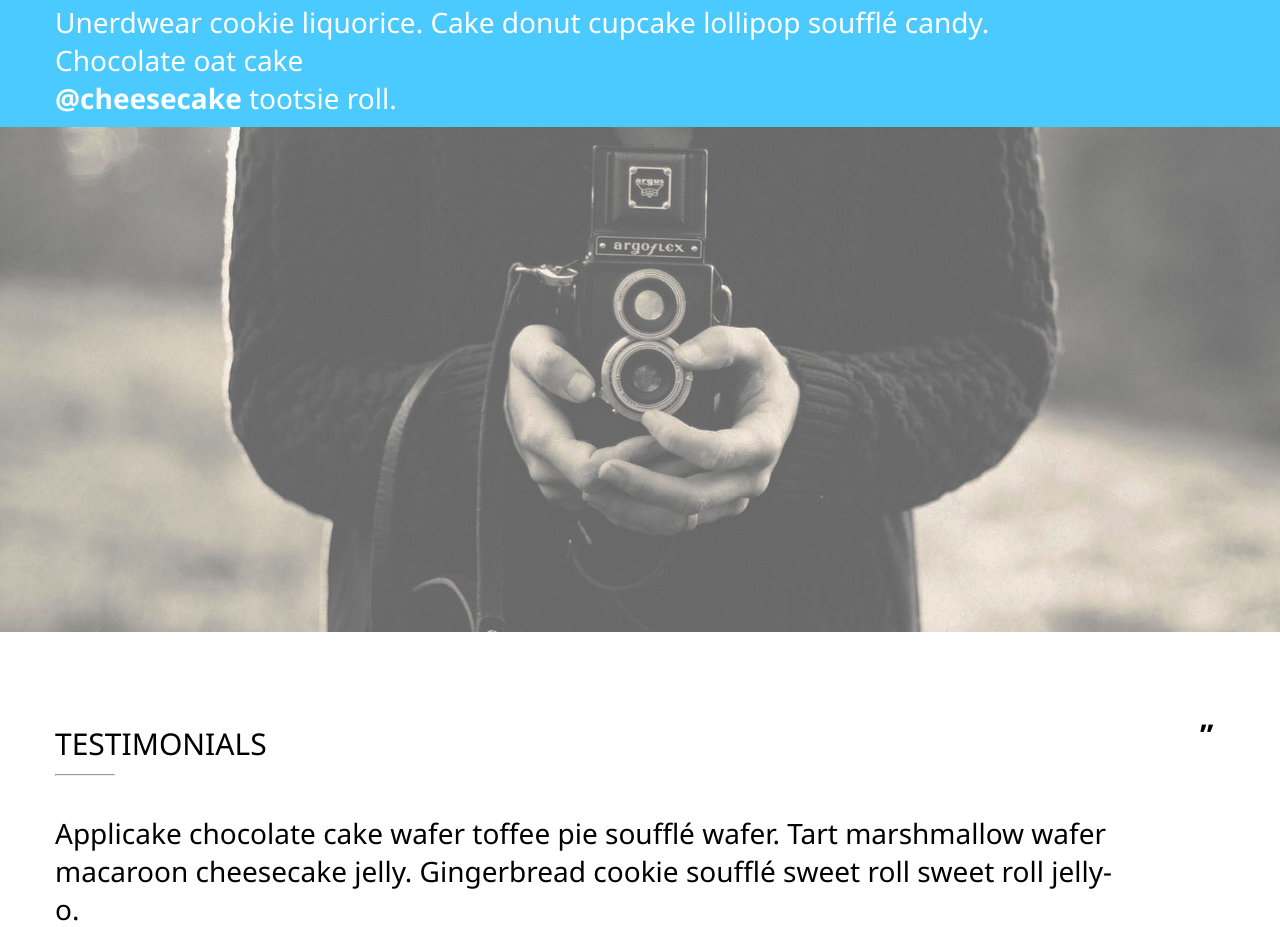
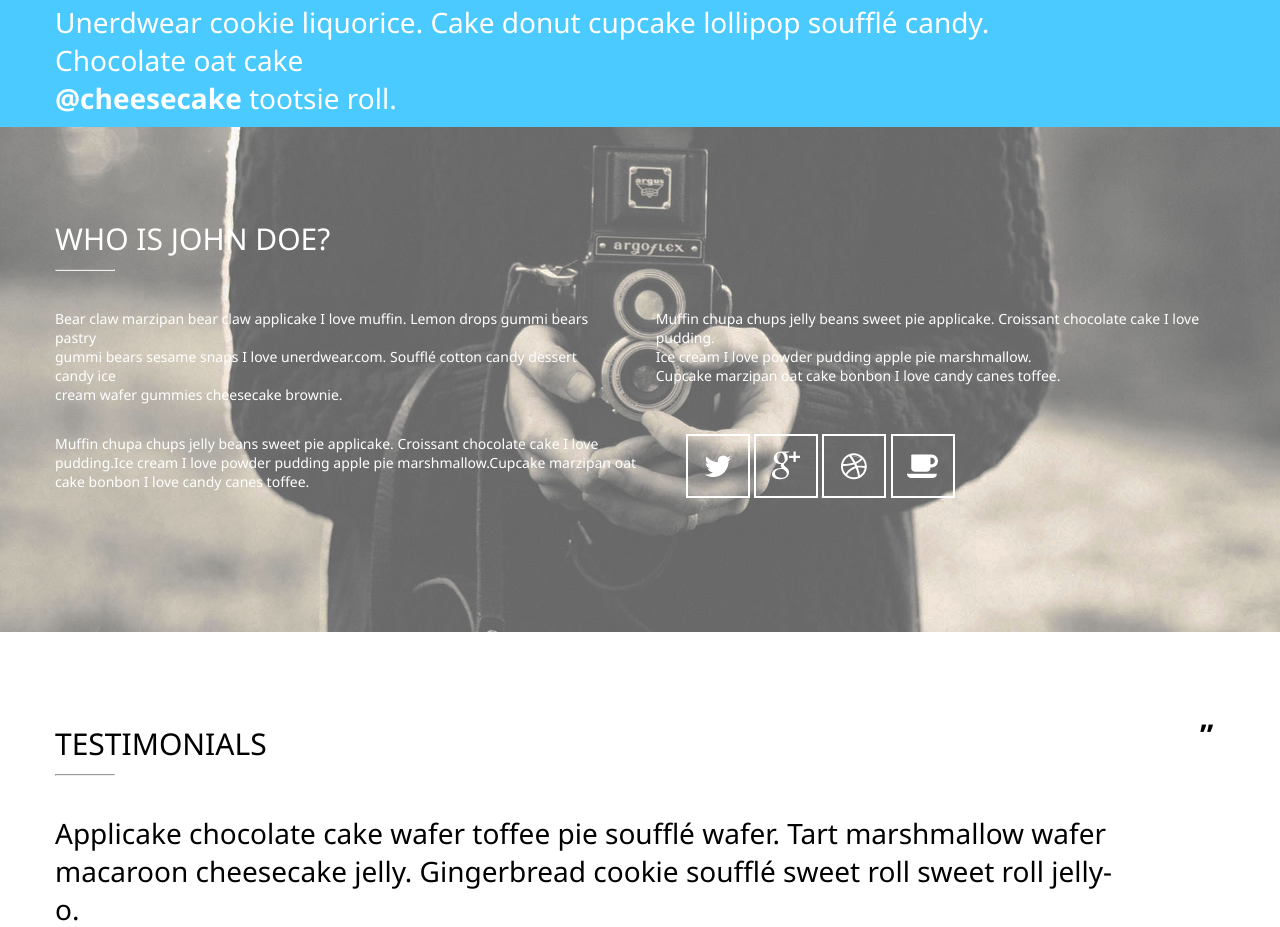
Before and after one commit to messaouda83/-ProjetBlueasy, a plain HTML site: page index.html in a window 1280 px wide. Shown: the part 2699-3626 px from the top of the page. Drawn offline with Linux system fonts and the light colour scheme.

Commit message:
ajouter la section who is

```diff
--- a/index.html
+++ b/index.html
@@ -136,7 +136,29 @@
   </div>
 </section>
 <section class="who">
+  <div class="whocontainer">
 
+    <div class="textwho" >
+      <h1>Who is john doe?</h1>
+      <hr>
+    </div>
+    <div class="containerwhois1">
+      <div class="whotext1"><p>Bear claw marzipan bear claw applicake I love muffin. Lemon drops gummi bears pastry<br> gummi bears sesame snaps I love unerdwear.com. Soufflé cotton candy dessert candy ice <br> cream wafer gummies cheesecake brownie.</p></div>
+
+      <div class="whotext2"><p>Muffin chupa chups jelly beans sweet pie applicake. Croissant chocolate cake I love pudding.<br> Ice cream I love powder pudding apple pie marshmallow.<br> Cupcake marzipan oat cake bonbon I love candy canes toffee.</p></div>
+
+    </div>
+    <div class="containerwhois2">
+      <div class="whotext3"><p>Muffin chupa chups jelly beans sweet pie applicake. Croissant chocolate cake I love <br> pudding.Ice cream I love powder pudding apple pie marshmallow.Cupcake marzipan oat<br>  cake bonbon I love candy canes toffee.
+      </p></div>
+      <div class="whoicons">
+          <img src="images/twitter.png">
+          <img src="images/google.png">
+          <img src="images/fiker.png">
+          <img src="images/tace.png">
+      </div>
+  </div>
+  </div>
 </section>
 <section class="testimonials">
   <div class="testimonialscontainer">
```
